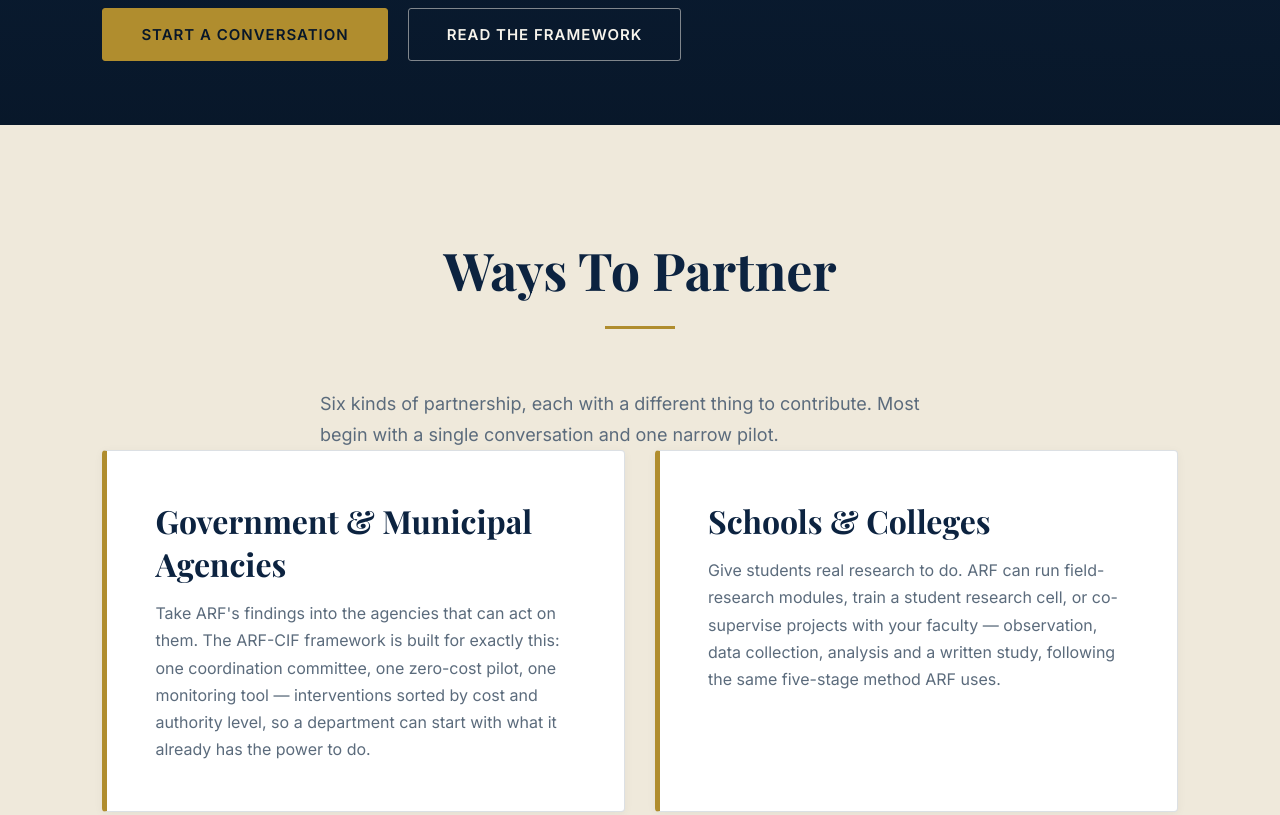
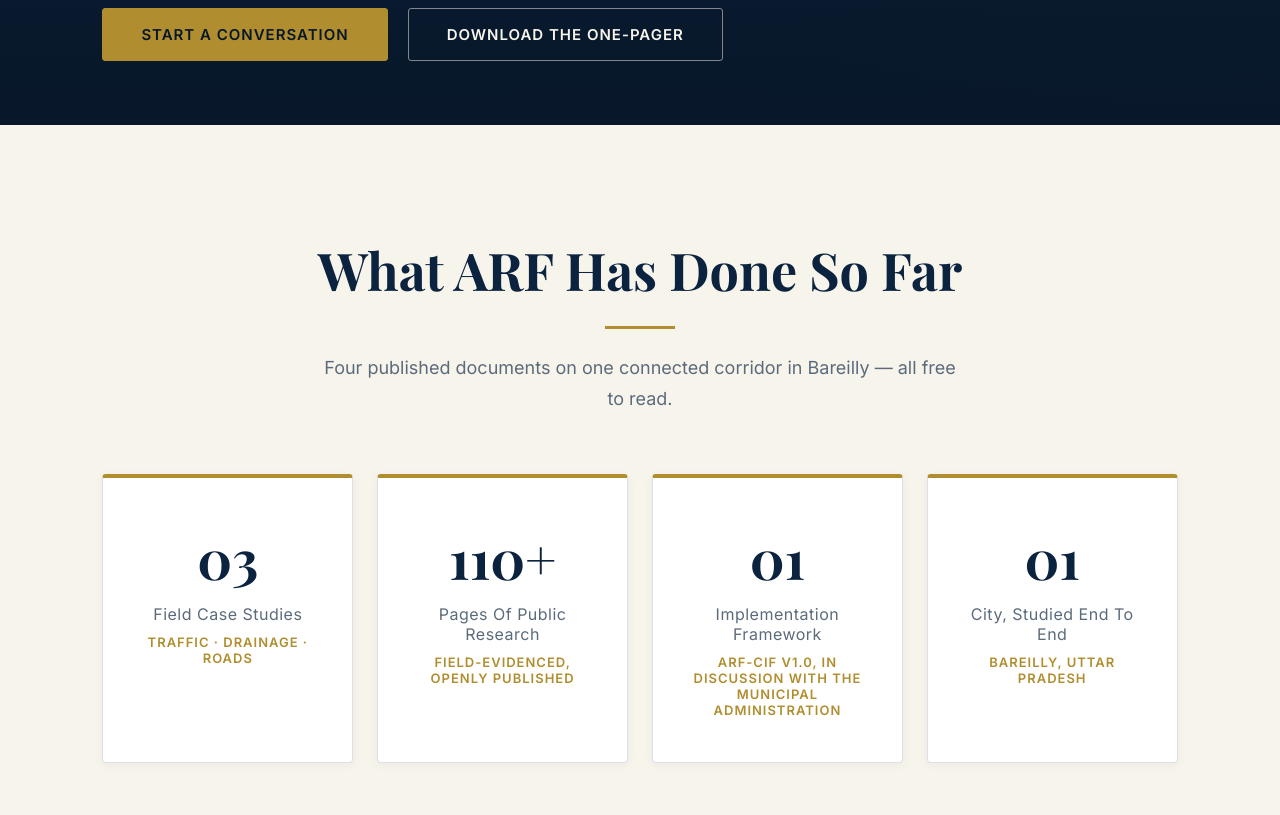
Before and after one commit to Aneja-Research-Foundation/aneja-research-foundation.github.io, a plain HTML site: page partner.html in a window 1280 px wide. Shown: the part 700-1515 px from the top of the page. Drawn offline with nearby package versions, Linux system fonts and the light colour scheme.

Commit message:
Partnership one-pager PDF, impact numbers, corrected page count

```diff
--- a/partner.html
+++ b/partner.html
@@ -53,7 +53,43 @@ a way to work with us.
 
 <div class="hero-buttons">
 <a href="mailto:aneja.research.foundation2026@gmail.com?subject=Partnership%20enquiry%20%E2%80%94%20ARF" class="btn gold-btn">Start A Conversation</a>
-<a href="ARF-CIF-v1.0-2026.pdf" target="_blank" class="btn dark-btn">Read The Framework</a>
+<a href="ARF-Partnership-One-Pager.pdf" target="_blank" class="btn dark-btn">Download The One-Pager</a>
+</div>
+
+</div>
+
+</section>
+
+
+<section class="impact">
+
+<h2>What ARF Has Done So Far</h2>
+<p class="section-lede" style="margin-left:auto;margin-right:auto;">Four published documents on one connected corridor in Bareilly — all free to read.</p>
+
+<div class="impact-grid">
+
+<div class="card">
+<h3>03</h3>
+<p>Field Case Studies</p>
+<span class="card-note">Traffic &middot; Drainage &middot; Roads</span>
+</div>
+
+<div class="card">
+<h3>110+</h3>
+<p>Pages Of Public Research</p>
+<span class="card-note">Field-evidenced, openly published</span>
+</div>
+
+<div class="card">
+<h3>01</h3>
+<p>Implementation Framework</p>
+<span class="card-note">ARF-CIF v1.0, in discussion with the municipal administration</span>
+</div>
+
+<div class="card">
+<h3>01</h3>
+<p>City, Studied End To End</p>
+<span class="card-note">Bareilly, Uttar Pradesh</span>
 </div>
 
 </div>
```
Also changed, not shown: index.html (+1 -1 lines), 1 other file.
